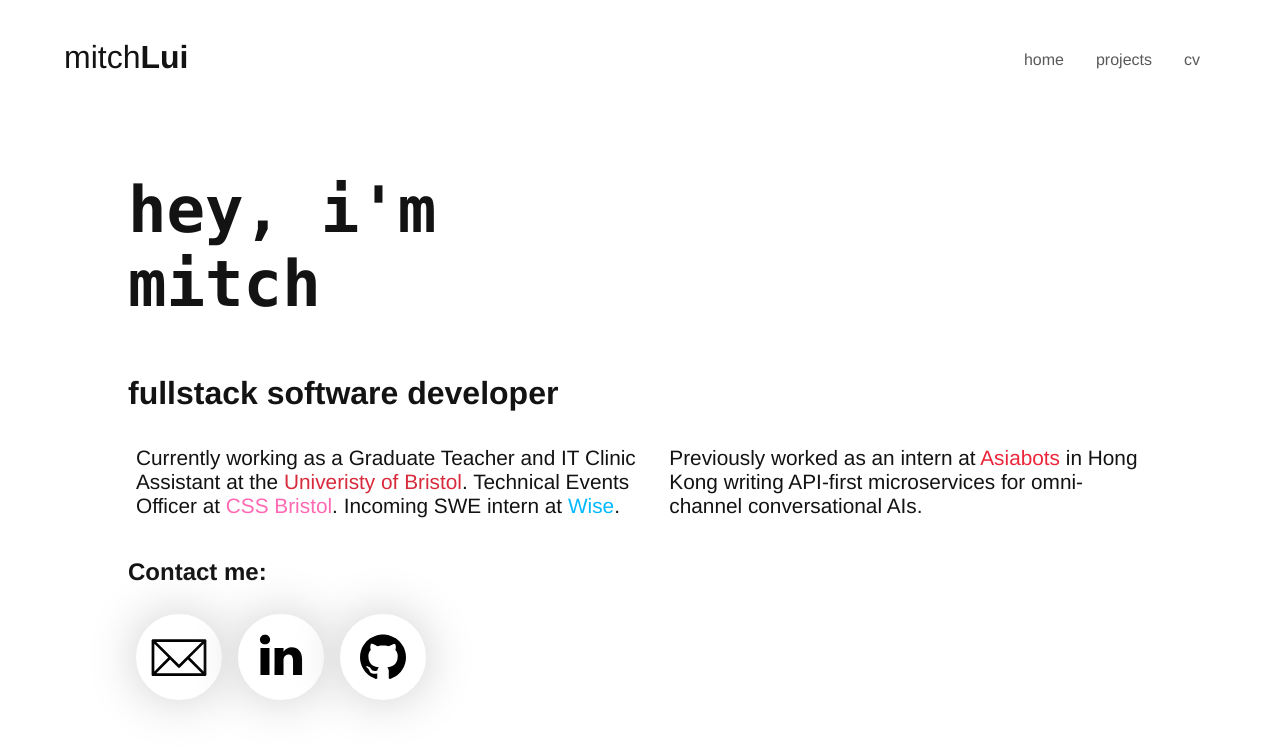
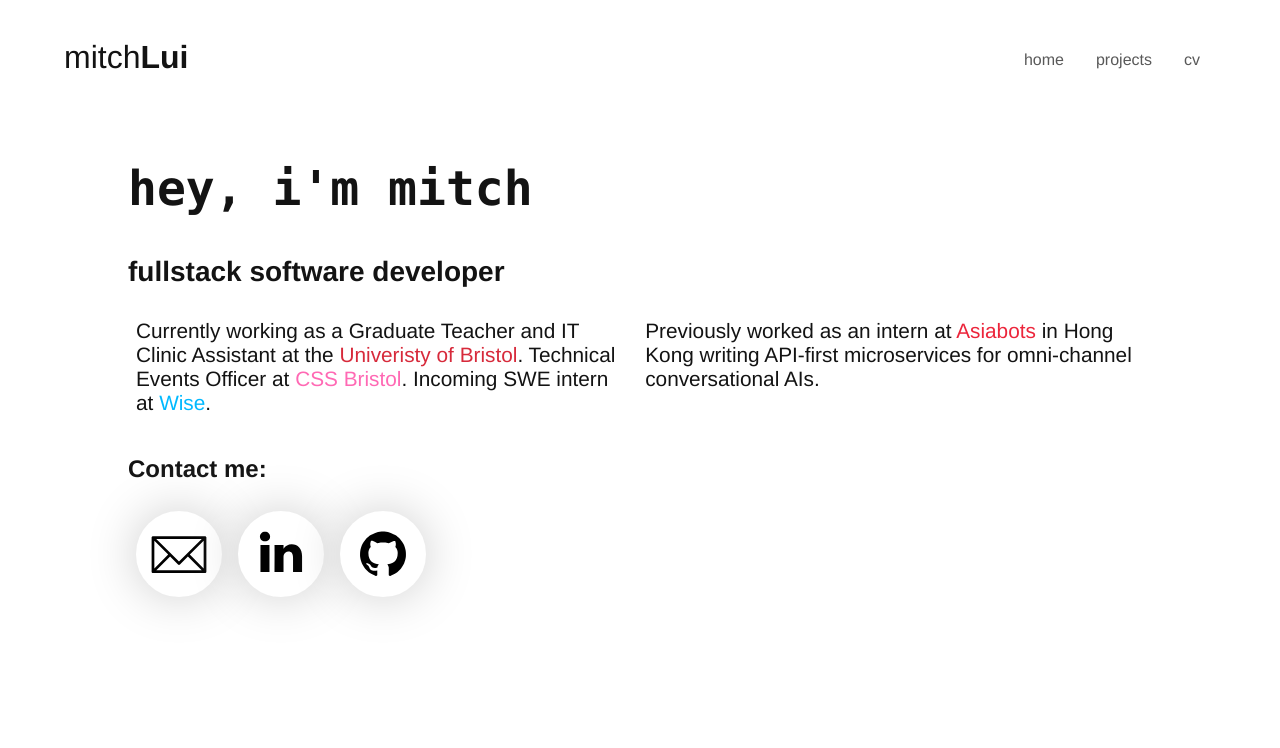
Before and after one commit to mitchLui/website, a React (Create React App) app in the folder client/: page / in a window 1280 px wide. Shown: the top 748 px of the page. Built offline with nearby package versions, Linux system fonts and the light colour scheme.

Commit message:
smaller header

```diff
--- a/client/src/components/Container/container.css
+++ b/client/src/components/Container/container.css
@@ -10,11 +10,11 @@
 }
 
 .container-header h1{
-    font-size: 4rem;
+    font-size: 3rem;
 }
 
 .container-header h2{
-    font-size: 2rem;
+    font-size: 1.75rem;
 }
 
 @keyframes fadein {
```
